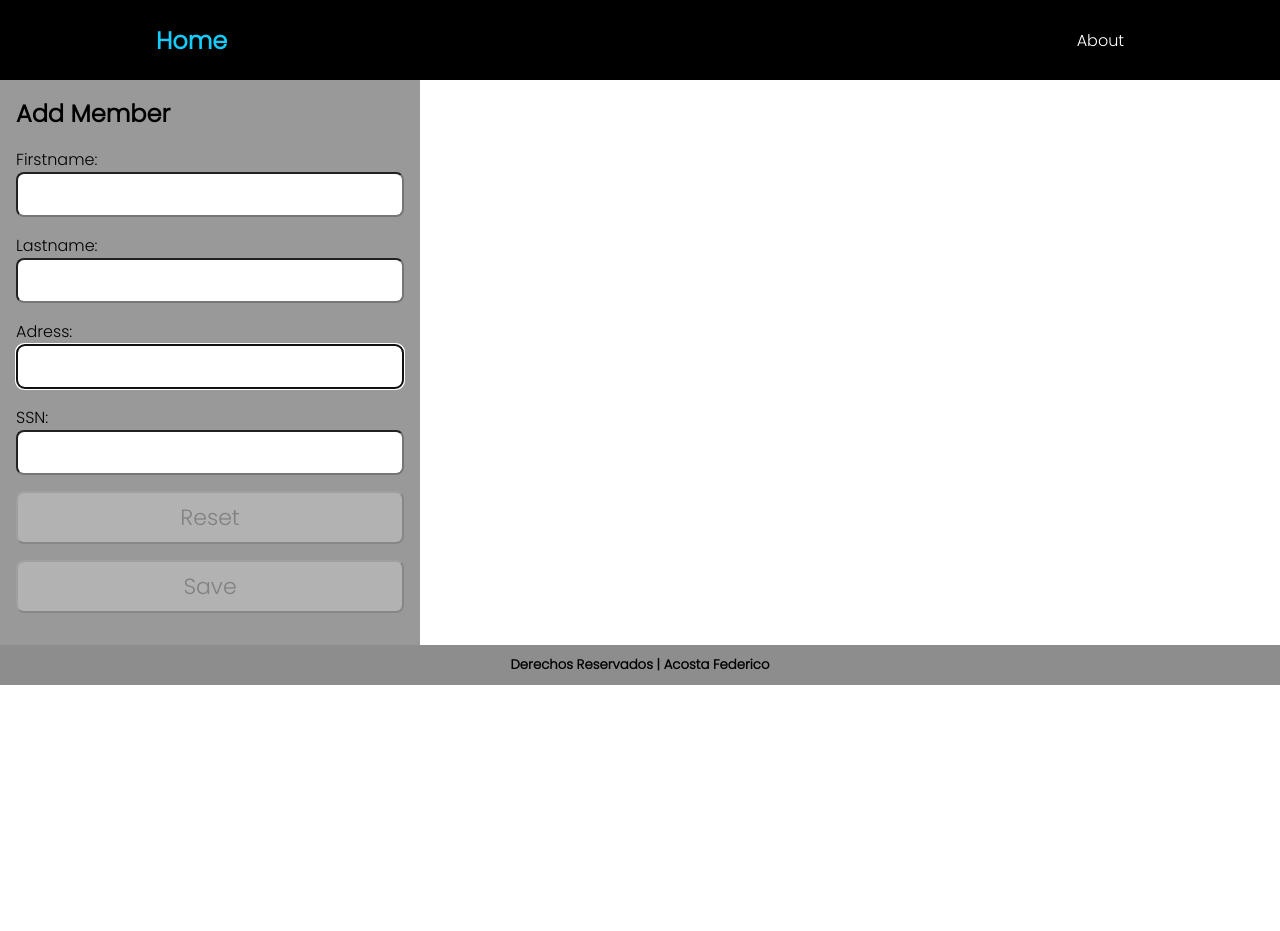
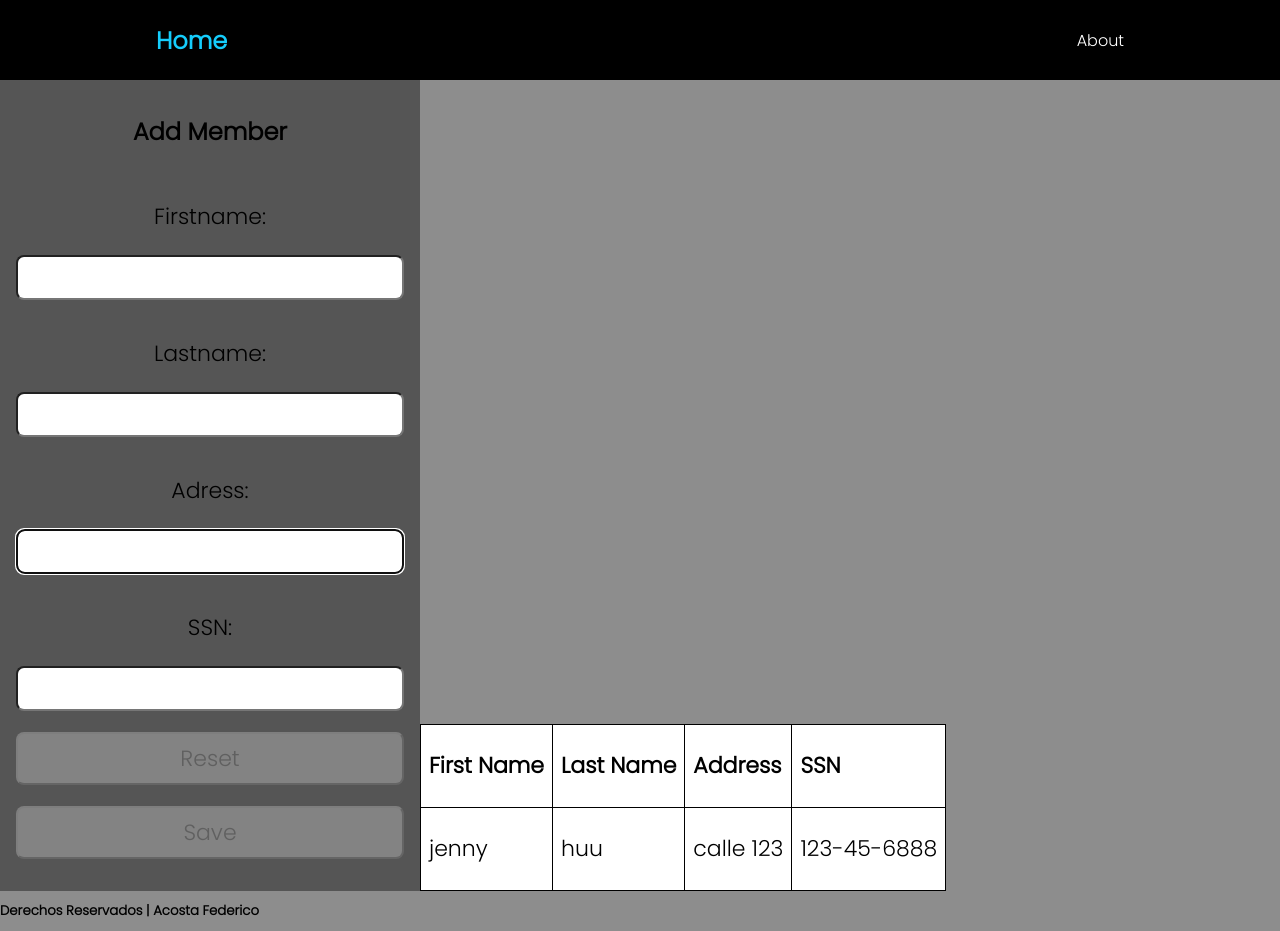
Before and after one commit to FedericoAcostaDev/challenge, a React (Create React App) app: page / in a window 1280 px wide. Before the commit the page ends 800 px from the top, so only its background shows below. Built offline with nearby package versions, Linux system fonts and the light colour scheme; no server answers.

Commit message:
added table of users

```diff
--- /dev/null
+++ b/src/components/List/List.css
@@ -0,0 +1,34 @@
+table {
+  border-collapse: collapse;
+  width: 100%;
+}
+
+th,
+td {
+  border: 1px solid #000000;
+  text-align: left;
+  padding: 8px;
+  font-size: 22px;
+}
+
+th {
+  background-color: #fff;
+}
+
+td {
+  background-color: #fff;
+}
+
+form {
+  display: flex;
+  gap: 5px;
+}
+
+form td:last-child {
+  display: flex;
+  justify-content: space-evenly;
+}
+
+form * {
+  font-size: 22px;
+}
--- /dev/null
+++ b/src/components/List/List.js
@@ -0,0 +1,52 @@
+import { useState, useEffect } from "react";
+import axios from "axios";
+import "./List.css";
+
+//axios config
+const accesToken =
+  "eyJhbGciOiJIUzI1NiIsInR5cCI6IkpXVCJ9.eyJ1aWQiOjEsIm5hbWUiOiJzYXJhaCIsImFkbWluIjpmYWxzZSwiaWF0IjoxNjQxNzA2ODc2LCJleHAiOjE2NDE3MDc3NzZ9.PLL_nePawrvmlmDTPw4TnJLtMekbvCKq35ZOGwYAmj8";
+
+axios.interceptors.request.use(
+  (config) => {
+    config.headers.authorization = `Bearer ${accesToken}`;
+    return config;
+  },
+  (error) => {
+    return Promise.reject(error);
+  }
+);
+//end axios config
+
+const List = (_) => {
+  const [name, setName] = useState([]);
+
+  useEffect(() => {
+    axios.get(`http://localhost:8081/api/members`).then((res) => {
+      setName(res.data.name);
+    });
+  }, []);
+
+  return (
+    <div className="container">
+      <table>
+        <thead>
+          <tr>
+            <th>First Name</th>
+            <th>Last Name</th>
+            <th>Address</th>
+            <th>SSN</th>
+          </tr>
+        </thead>
+        <tbody>
+          <tr>
+            <td>jenny</td>
+            <td>huu</td>
+            <td>calle 123</td>
+            <td>123-45-6888</td>
+          </tr>
+        </tbody>
+      </table>
+    </div>
+  );
+};
+export default List;
--- a/src/pages/Home/Home.css
+++ b/src/pages/Home/Home.css
@@ -4,3 +4,7 @@
   align-items: "center";
   height: "90vh";
 }
+.container {
+  display: flex;
+  flex-wrap: wrap;
+}
--- a/src/pages/Home/Home.js
+++ b/src/pages/Home/Home.js
@@ -1,10 +1,12 @@
 import React from "react";
 import Form from "../../components/Form/Form";
+import List from "../../components/List/List";
 import "./Home.css";
 const Home = () => {
   return (
-    <div>
+    <div className="container">
       <Form />
+      <List />
     </div>
   );
 };
```
